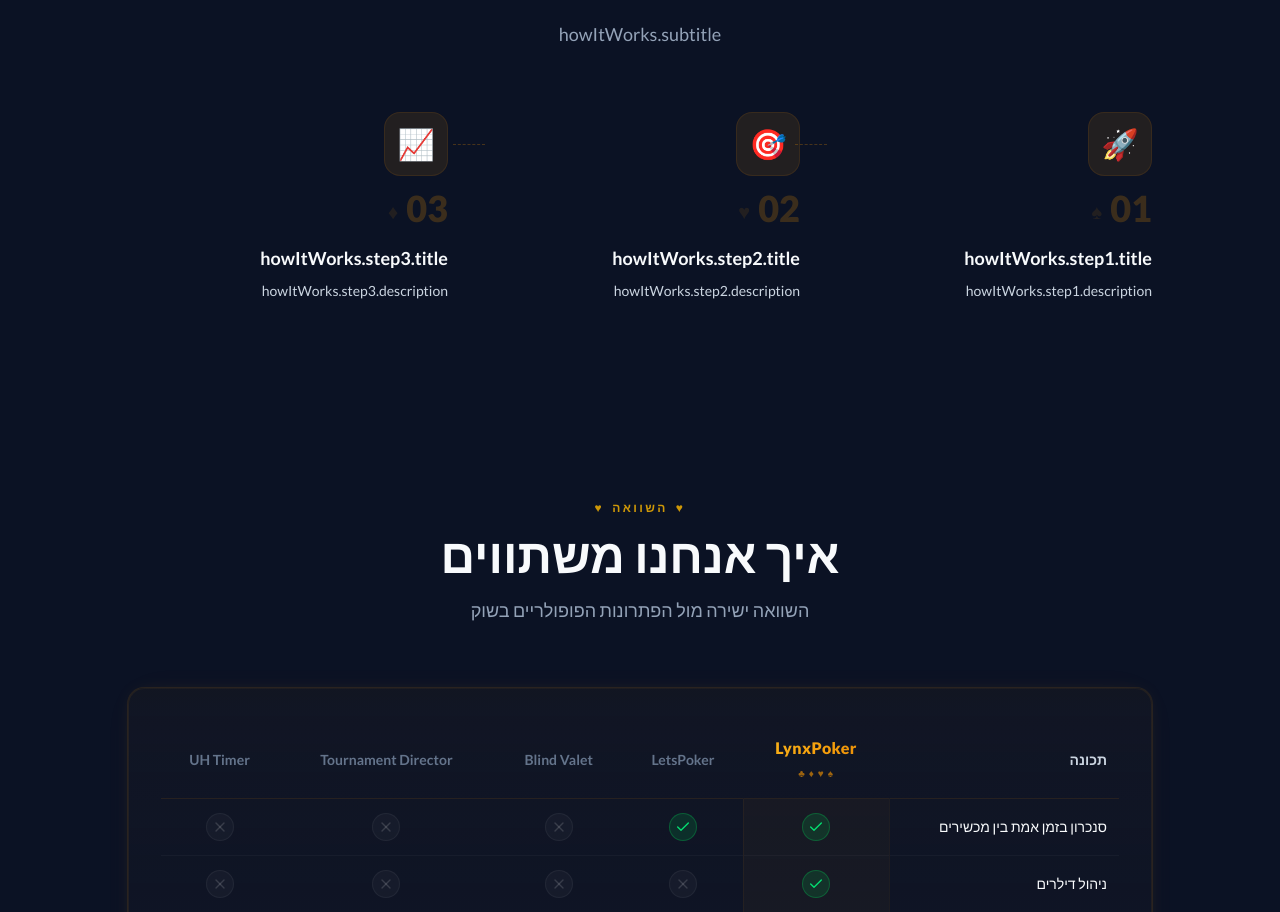
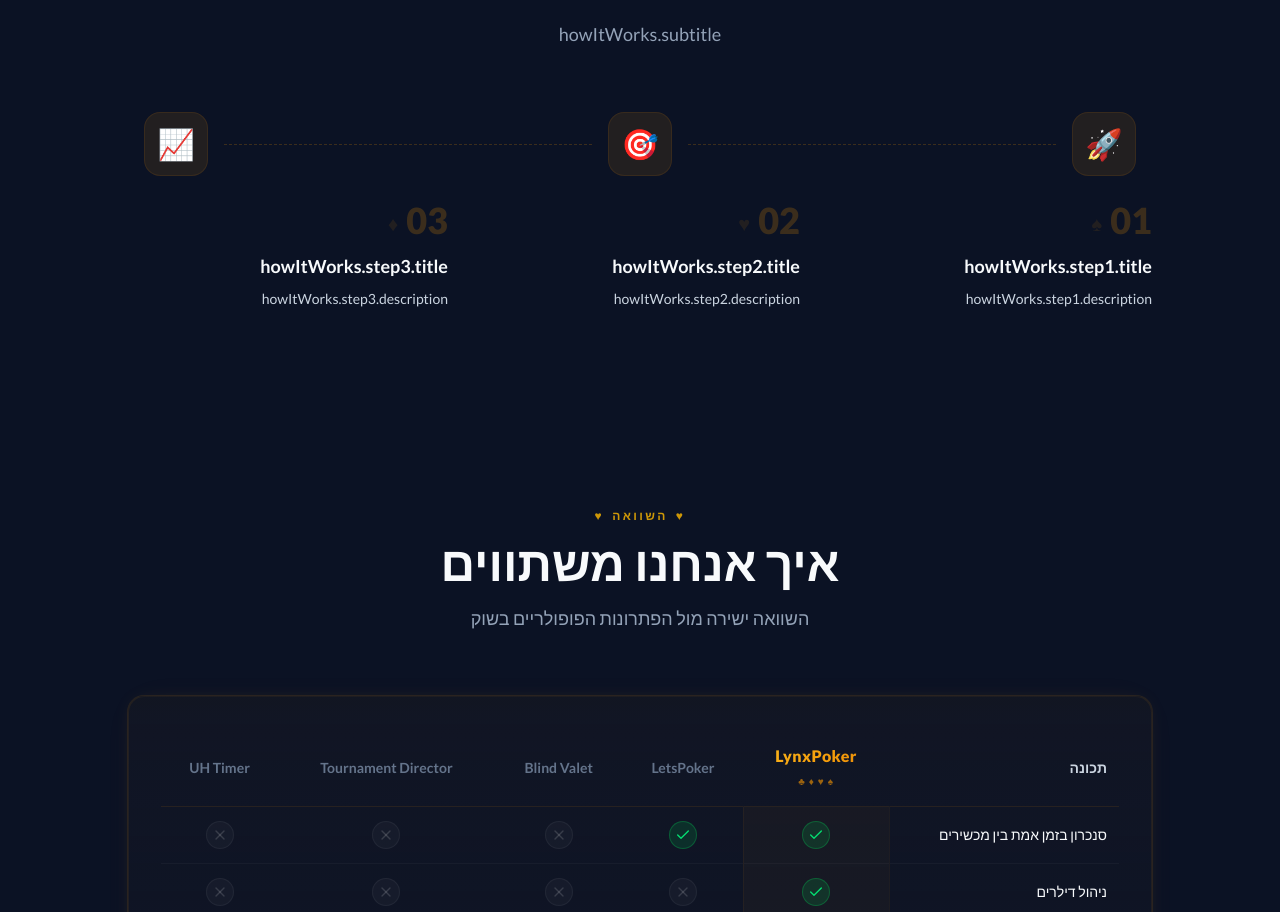
Before and after one commit to adamshriki/lynxpoker-website, a Next.js app: page /he in a window 1280 px wide. Shown: the part 2548-3460 px from the top of the page. Built offline with nearby package versions, Linux system fonts and the light colour scheme.

Commit message:
fix: how-it-works — separate icon+connector row with flex layout, no absolute hacks

```diff
--- a/src/app/[locale]/page.tsx
+++ b/src/app/[locale]/page.tsx
@@ -1,5 +1,6 @@
 "use client";
 
+import React from "react";
 import { useTranslations } from "next-intl";
 import { motion } from "framer-motion";
 import { Button } from "@/components/ui/button";
@@ -496,21 +497,27 @@
             </p>
           </motion.div>
 
+          {/* Step icons row with connectors */}
+          <div className="hidden md:flex items-center justify-between mb-6 px-4">
+            {["🚀", "🎯", "📈"].map((emoji, i) => (
+              <React.Fragment key={i}>
+                <div className="w-16 h-16 rounded-2xl bg-amber-500/10 border border-amber-500/10 flex items-center justify-center text-3xl shrink-0">
+                  {emoji}
+                </div>
+                {i < 2 && (
+                  <div className="flex-1 mx-4 border-t border-dashed border-amber-500/20" />
+                )}
+              </React.Fragment>
+            ))}
+          </div>
+
           <motion.div
-            className="relative grid md:grid-cols-3 gap-8"
+            className="grid md:grid-cols-3 gap-8"
             variants={stagger}
             initial="initial"
             whileInView="animate"
             viewport={{ once: true }}
           >
-            {/* Connector dashes between step 1→2 and 2→3 */}
-            <div className="hidden md:block absolute top-8 z-0" style={{ left: "calc(33.333% - 1rem)", width: "2rem" }}>
-              <div className="h-px w-full border-t border-dashed border-amber-500/25" />
-            </div>
-            <div className="hidden md:block absolute top-8 z-0" style={{ left: "calc(66.666% - 1rem)", width: "2rem" }}>
-              <div className="h-px w-full border-t border-dashed border-amber-500/25" />
-            </div>
-
             {(
               [
                 { key: "step1", num: "01", suit: "♠", emoji: "🚀" },
@@ -520,21 +527,23 @@
             ).map(({ key, num, suit, emoji }, i) => (
               <motion.div
                 key={key}
-                className="relative z-10 text-center md:text-start"
+                className="relative text-center md:text-start"
                 variants={fadeInUp}
               >
-                <div className="flex flex-col items-center md:items-start gap-3 mb-4">
+                {/* Icon + number: mobile only (desktop icons are in the row above) */}
+                <div className="flex flex-col items-center md:hidden gap-3 mb-4">
                   <div className="w-16 h-16 rounded-2xl bg-amber-500/10 border border-amber-500/10 flex items-center justify-center text-3xl">
                     {emoji}
                   </div>
-                  <div className="flex items-end gap-2">
+                </div>
+                {/* Step number */}
+                <div className="flex items-end gap-2 mb-3 justify-center md:justify-start">
                   <span className="text-4xl font-black text-amber-500/20">
                     {num}
                   </span>
                   <span className="text-xl text-amber-500/10 font-serif mb-0.5">
                     {suit}
                   </span>
-                  </div>
                 </div>
                 <h3 className="text-lg font-bold text-text-primary mb-2">
                   {t(`howItWorks.${key}.title`)}
```
Lines whose indentation alone changed are shown as unchanged.
